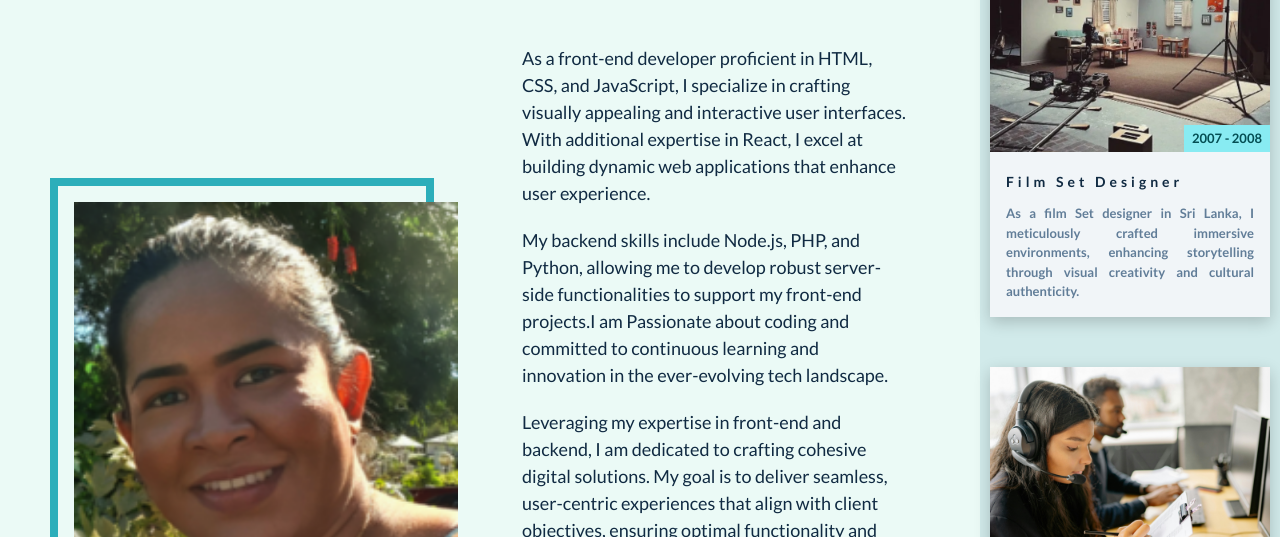
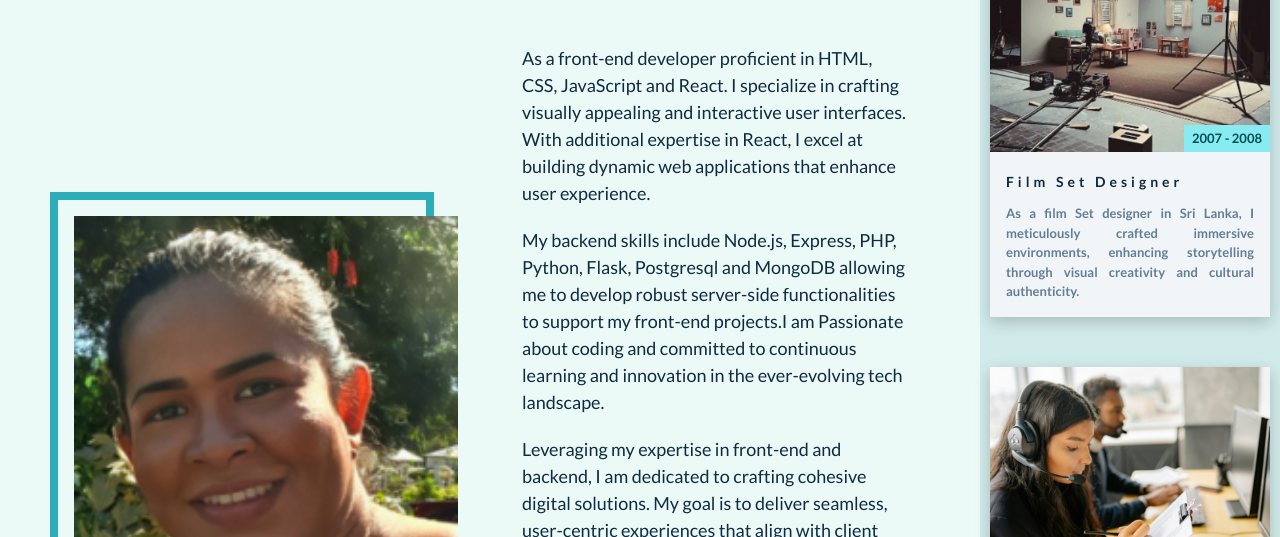
Before and after one commit to ChalaniDissanayaka/ChalaniDissanayaka-T1A2-Portfolio, a plain HTML site: page src/about.html in a window 1280 px wide. Shown: the part 257-794 px from the top of the page. Drawn offline with Linux system fonts and the light colour scheme.

Commit message:
Update html pages

```diff
--- a/src/about.html
+++ b/src/about.html
@@ -85,7 +85,7 @@
             <!-- single icon -->
             <li>
               <a
-                href="https://www.linkedin.com"
+                href="https://www.linkedin.com/in/chalani-dissanayaka-3b4830320/"
                 target="_blank"
                 class="nav-icon"
               >
@@ -121,16 +121,17 @@
           <!-- about info -->
           <article class="about-info">
             <p>
-              As a front-end developer proficient in HTML, CSS, and JavaScript,
-              I specialize in crafting visually appealing and interactive user
-              interfaces. With additional expertise in React, I excel at
+              As a front-end developer proficient in HTML, CSS, JavaScript and
+              React. I specialize in crafting visually appealing and interactive
+              user interfaces. With additional expertise in React, I excel at
               building dynamic web applications that enhance user experience.
             </p>
             <p>
-              My backend skills include Node.js, PHP, and Python, allowing me to
-              develop robust server-side functionalities to support my front-end
-              projects.I am Passionate about coding and committed to continuous
-              learning and innovation in the ever-evolving tech landscape.
+              My backend skills include Node.js, Express, PHP, Python, Flask,
+              Postgresql and MongoDB allowing me to develop robust server-side
+              functionalities to support my front-end projects.I am Passionate
+              about coding and committed to continuous learning and innovation
+              in the ever-evolving tech landscape.
             </p>
             <p>
               Leveraging my expertise in front-end and backend, I am dedicated
@@ -726,7 +727,7 @@
         <!-- single icon -->
         <li>
           <a
-            href="https://www.linkedin.com"
+            href="https://www.linkedin.com/in/chalani-dissanayaka-3b4830320/"
             target="_blank"
             class="footer-icon"
           >
```
Also changed, not shown: src/contact.html (+2 -2 lines), src/project.html (+2 -2 lines).
